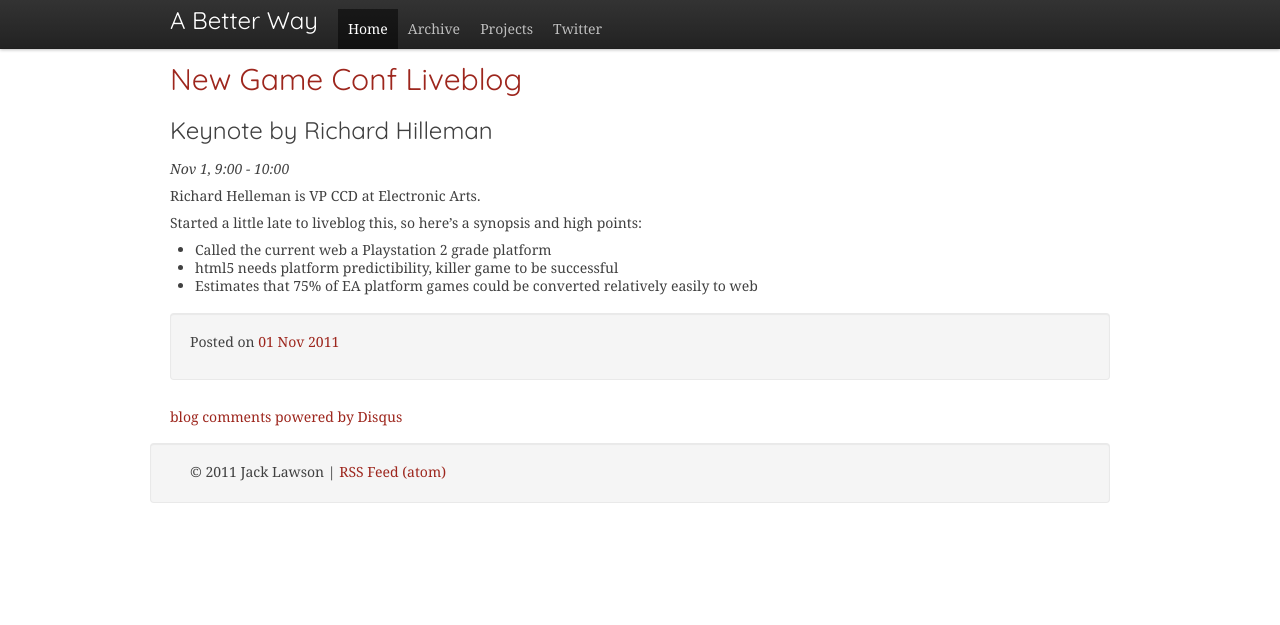
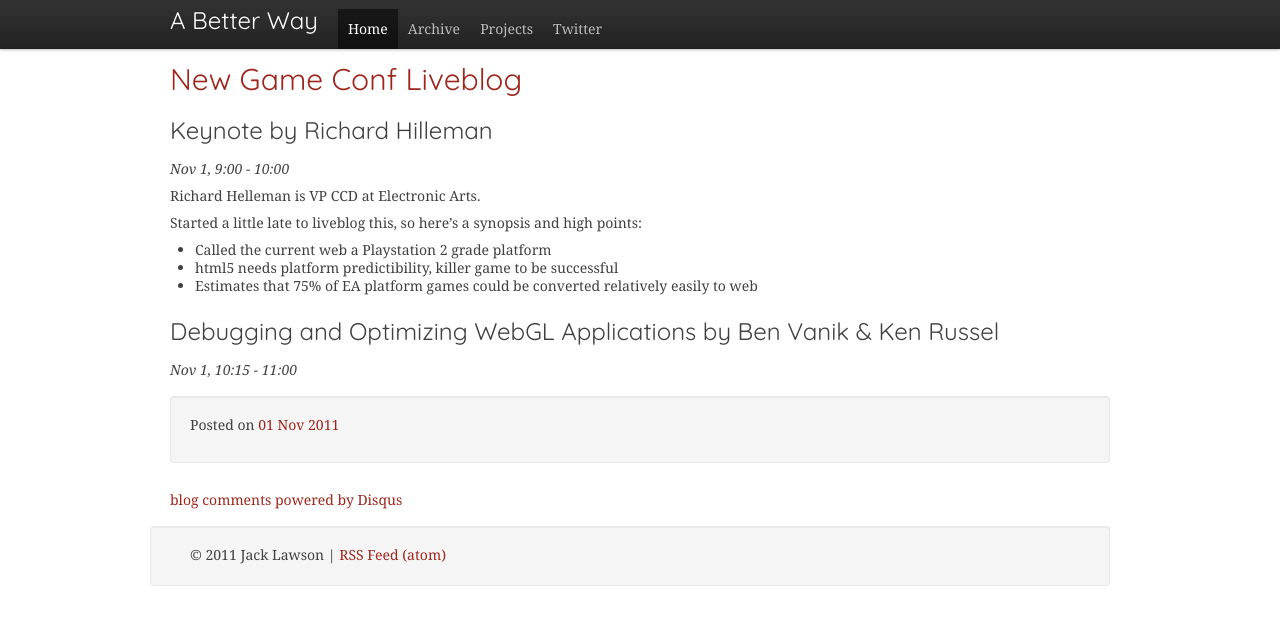
Before and after one commit to ajacksified/ajacksified.github.com, a Jekyll site: the page built from _posts/2011-11-01-new-game-conf-liveblog.markdown, in a window 1280 px wide. Shown: the top 625 px of the page. Built offline with Jekyll 4.4.1, drawn with Linux system fonts in a browser that asks for light colours; nearby versions of some CDN libraries; some web fonts are replaced; comment, search, counter and statistics services are not loaded.

Commit message:
liveblog session 2 begin

```diff
--- a/_posts/2011-11-01-new-game-conf-liveblog.markdown
+++ b/_posts/2011-11-01-new-game-conf-liveblog.markdown
@@ -18,3 +18,8 @@ Started a little late to liveblog this, so here's a synopsis and high points:
 * Called the current web a Playstation 2 grade platform
 * html5 needs platform predictibility, killer game to be successful
 * Estimates that 75% of EA platform games could be converted relatively easily to web
+
+Debugging and Optimizing WebGL Applications by Ben Vanik &amp; Ken Russel
+-------------------------------------------------------------------------
+
+*Nov 1, 10:15 - 11:00*
```
